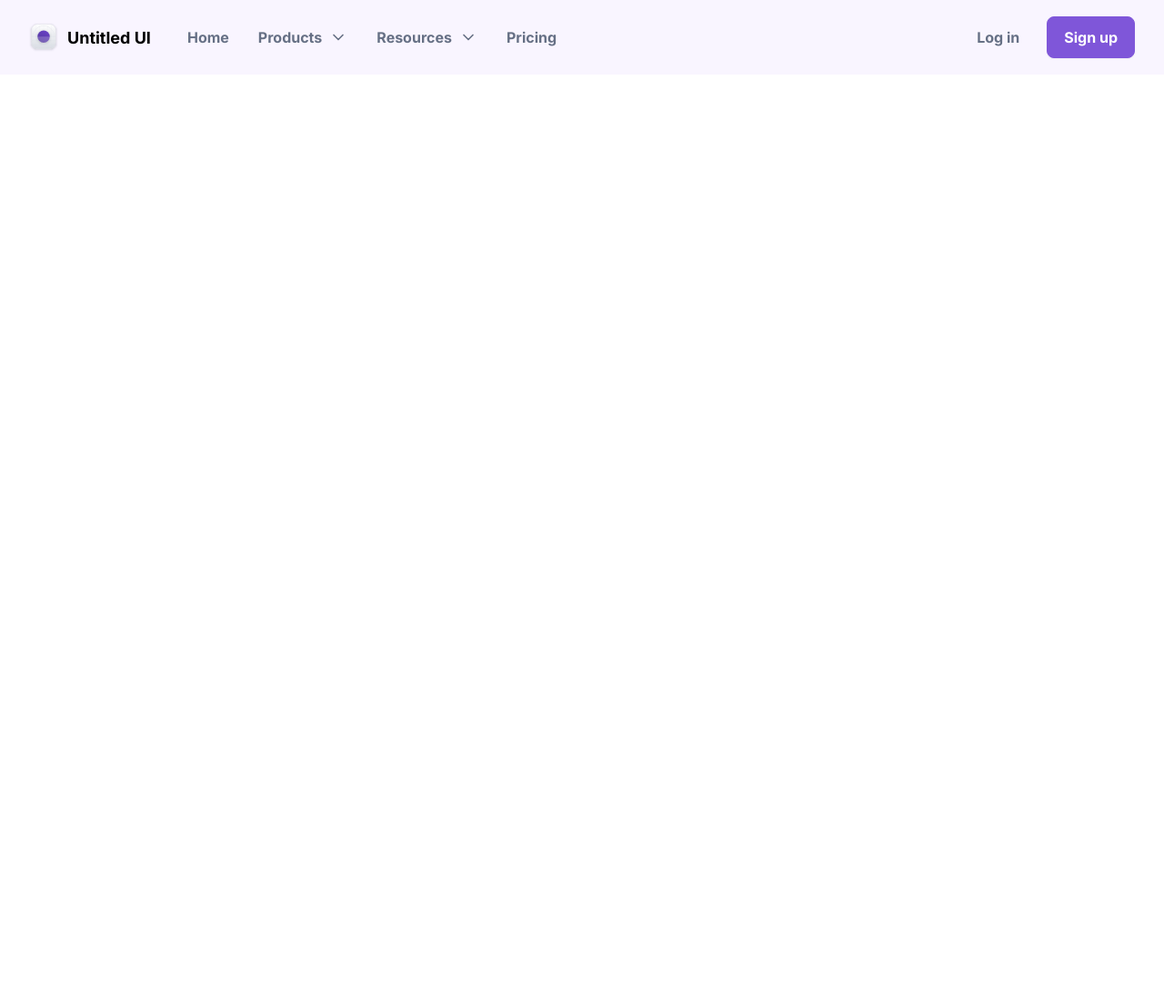
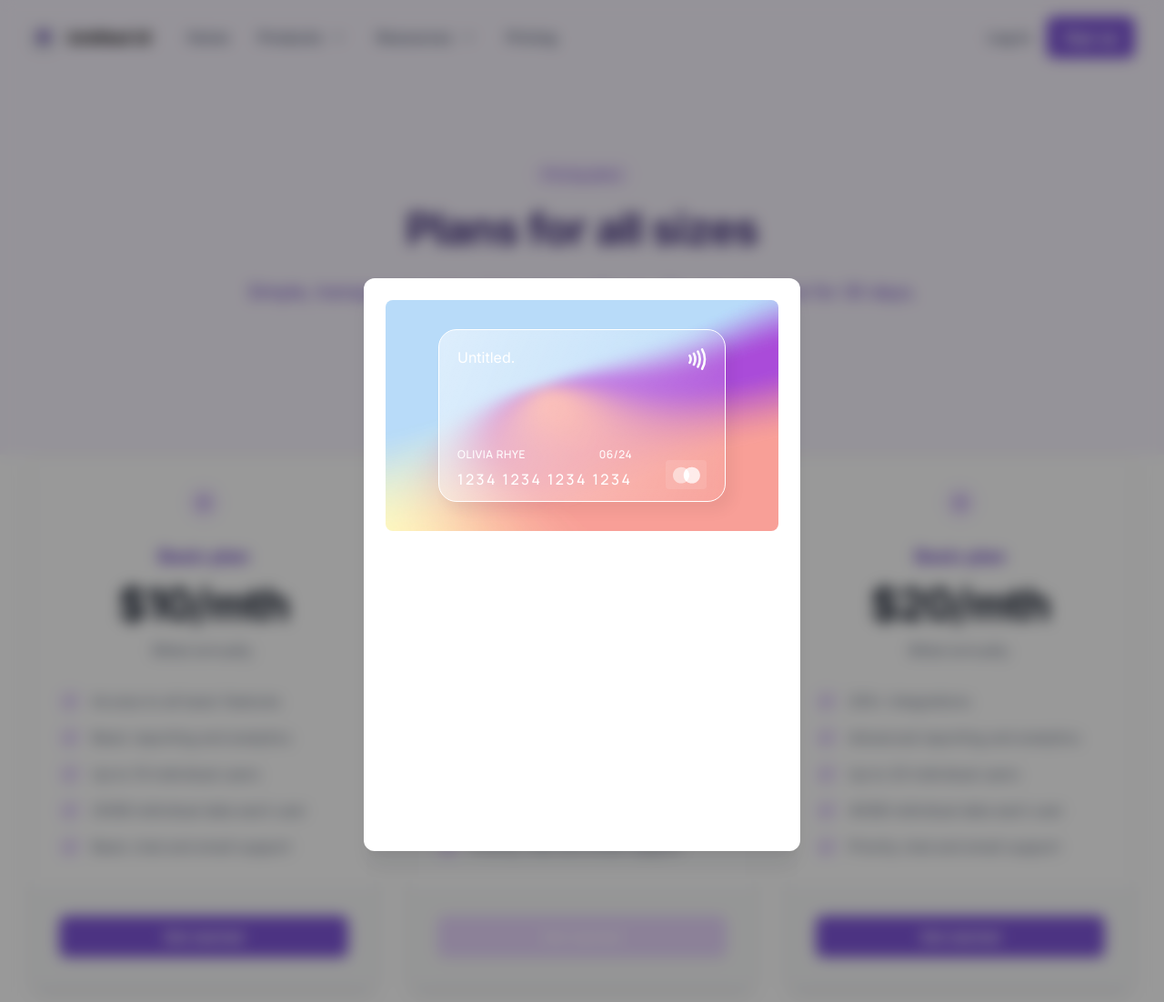
Before and after one commit to Oddi17/lessons2023, a PHP site: page / in a window 1280 px wide. Shown: the top 1102 px of the page at 91% size. Run offline with PHP 8.4, Linux system fonts and the light colour scheme.

Commit message:
закончил форму с последнего урока

```diff
--- /dev/null
+++ b/landing-example/css/library.css
@@ -0,0 +1,83 @@
+* {
+    box-sizing: border-box;
+}
+
+body {
+    margin: 0;
+    font-family: Inter;
+}
+
+.container {
+    width: 1280px;
+    margin: 0 auto;
+    padding: 0px 32px;
+}
+
+/* buttons */
+
+.button {
+    color: #667085;
+    font-size: 16px;
+    font-style: normal;
+    font-weight: 600;
+    line-height: 24px;
+    display: flex;
+    padding: 10px 18px;
+    justify-content: center;
+    align-items: center;
+    border-radius: 8px;
+}
+
+.button-primary {
+    border: 1px solid #7F56D9;
+    background: #7F56D9;
+    box-shadow: 0px 1px 2px 0px rgba(16, 24, 40, 0.05);
+    color: #fff;
+    cursor: pointer;
+    transition: all 0.5s ease;
+}
+
+.button-primary:hover {
+    background: #6941C6;
+    border: 1px solid #6941C6;
+}
+
+.button-primary:active {
+    background: #7F56D9;
+    border: 1px solid #7F56D9;
+    box-shadow: 0px 0px 0px 4px #F4EBFF, 0px 1px 2px 0px rgba(16, 24, 40, 0.05);
+}
+
+.button-primary.disabled {
+    background: #E9D7FE;
+    border: 1px solid #E9D7FE;
+    cursor: not-allowed;
+}
+
+
+/* modals */
+
+.fade {
+    position: fixed;
+    background: black;
+    top: 0;
+    height: 100vh;
+    width: 100vw;
+    background: rgba(0, 0, 0, 0.40);
+    backdrop-filter: blur(8px);
+}
+
+.modal {
+    margin: 0 auto;
+    margin-top: 50vh;
+    transform: translateY(-50%);
+
+    width: 480px;
+    padding: 24px;
+    border-radius: 12px;
+    background: #FFF;
+    min-height: 630px;
+
+    /* Shadow/xl */
+    box-shadow: 0px 8px 8px -4px rgba(16, 24, 40, 0.03), 0px 20px 24px -4px rgba(16, 24, 40, 0.08);
+}
--- a/landing-example/css/style.css
+++ b/landing-example/css/style.css
@@ -1,82 +1,316 @@
-* {
-  box-sizing: border-box;
-}
-body {
-  margin: 0;
-  font-family: Inter;
-}
-.container {
-  width: 1280px;
-  /* outline: 1px solid red; */
-  margin: 0 auto;
-  padding: 0px 32px;
+.header .container {
+  display: flex;
   justify-content: space-between;
 }
-.header .container {
-  display: flex;
-}
+
 .header {
   background: #f9f5ff;
 }
-.header-content {
-  display: flex;
-  margin: 18px 0px;
-  /* outline: 1px solid red; */
-}
+
 .header .logo {
   display: flex;
-  margin: 6px 40px 6px 0px;
+  margin: 6px 0;
   align-items: center;
 }
-.header .logo img {
+
+.header .logo__img {
   width: 32px;
+}
 
-}
 .header .logo__title {
   margin-left: 10px;
   font-size: 18px;
   font-weight: 700;
 }
+
+.header-content {
+  display: flex;
+  /* margin-top: 18px;
+    margin-bottom: 18px; */
+  margin: 18px 0;
+  /* outline: 1px solid red; */
+}
+
 .header .menu {
   display: flex;
+  margin: 6px 0;
+  align-items: center;
+  margin-left: 40px;
   gap: 32px;
-  margin: 6px 0px;
-  align-items: center;
 }
 
 .header .menu div {
-  color: #667085;
   font-size: 16px;
   font-style: normal;
   font-weight: 600;
   line-height: 24px;
+  color: #667085;
   display: flex;
   align-items: center;
 }
-.header .menu div img {
+
+.header .menu div.leveled::after {
+  content: "";
+  width: 20px;
+  height: 20px;
+  background: url("../images/chevron.svg");
   margin-left: 8px;
 }
+
+/* .header .menu div img {
+    margin-left: 8px;
+} */
+
 .header-nav {
   display: flex;
-  gap: 12px;
-  margin: 18px 0px;
+  margin: 18px 0;
 }
 
-.header-nav .button {
+/* section-1 */
+
+.pricing-plans {
+  background: #f9f5ff;
+  padding: 96px 0;
+  text-align: center;
+}
+.label {
+  display: inline-block;
+  background: #f4ebff;
+  padding: 4px 12px;
+  border-radius: 16px;
+  color: #6941c6;
+  font-size: 14px;
+  line-height: 20px;
+}
+
+.pricing-plans h1 {
+  color: #42307d;
+  font-size: 48px;
+  line-height: 60px;
+  letter-spacing: -0.96px;
+  margin-top: 16px;
+  margin-bottom: 24px;
+}
+
+.supporting-text {
+  color: #6941c6;
+  font-size: 20px;
+  font-weight: 400;
+  line-height: 30px;
+}
+
+.annual-pricing {
+  margin-top: 40px;
+  color: #42307d;
+  font-weight: 500;
+  line-height: 24px;
+  display: inline-flex;
+  align-items: center;
+}
+
+.annual-pricing span {
+  color: #6941c6;
+}
+
+/* tariffs */
+
+.tariffs {
+  margin-bottom: 96px;
+}
+
+.tariffs .container {
+  display: flex;
+  justify-content: space-between;
+}
+
+.pricing-card {
+  /* временно */
+  width: 384px;
+
+  border-radius: 16px;
+  border: 1px solid #eaecf0;
+  background: #fff;
+  /* padding: 32px; */
+  box-shadow: 0px 4px 6px -2px rgba(16, 24, 40, 0.03),
+    0px 12px 16px -4px rgba(16, 24, 40, 0.08);
+  transition: transform 0.1s linear;
+}
+
+.pricing-card:hover {
+  transform: scale(1.1);
+}
+
+.pricing-card__content {
+  padding: 32px;
+  text-align: center;
+}
+
+.pricing-card__content > img {
+  width: 40px;
+}
+
+.pricing-card__content h3 {
+  color: #6941c6;
+  font-size: 20px;
+  font-weight: 600;
+  line-height: 30px;
+  margin: 20px 0 0 0;
+}
+
+.pricing-card__content h1 {
+  color: #101828;
+  font-size: 48px;
+  font-weight: 600;
+  line-height: 60px;
+  letter-spacing: -0.96px;
+  margin: 8px 0;
+}
+
+.pricing-card__content .supporting-text {
   color: #667085;
   font-size: 16px;
-  font-style: normal;
-  font-weight: 600;
+  font-weight: 400;
+  line-height: 24px;
+}
+
+.pricing-card ul {
+  padding: 0;
+  margin-top: 32px;
+  margin-bottom: 0;
+}
+
+.pricing-card li {
+  list-style: none;
+  color: #667085;
+  font-size: 16px;
+  font-weight: 400;
   line-height: 24px;
   display: flex;
-  padding: 10px 18px;
-  justify-content: center;
   align-items: center;
+  gap: 12px;
+  margin-bottom: 16px;
+}
+
+.pricing-card li::before {
+  content: "";
+  background: url("../images/check.svg");
+  width: 24px;
+  height: 24px;
+}
+
+.pricing-card li:last-child {
+  margin: 0;
+}
+
+.pricing-card__footer {
+  padding: 32px;
+  background: #f9fafb;
+  border-bottom-left-radius: 16px;
+  border-bottom-right-radius: 16px;
+}
+
+/* toggle */
+
+.toggle {
+  border-radius: 12px;
+  background: var(--brand-600, #7f56d9);
+  width: 44px;
+  height: 24px;
+}
+
+.toggle:hover div {
+  margin-left: 2px;
+}
+
+.toggle div {
+  background: #fff;
+  height: 20px;
+  width: 20px;
+  border-radius: 50%;
+  margin-top: 2px;
+  margin-left: 22px;
+  transition: margin 0.5s ease;
+}
+
+/* section.card */
+
+section.card {
+  background: url(../images/card-bg.jfif) no-repeat;
+  /* background-size: cover; */
+  background-size: 100% 100%;
   border-radius: 8px;
+  height: 254px;
+  padding: 32px 58px;
+  color: #fff;
 }
-.header-nav .button.button-primary {
+
+.bank-card {
+  width: 100%;
+  height: 100%;
+  padding: 20px;
+  border-radius: 20px;
+  border: 1px solid #fff;
+
+  background: linear-gradient(
+    113deg,
+    rgba(255, 255, 255, 0.51) 3.51%,
+    rgba(255, 255, 255, 0) 111.71%
+  );
+
+  box-shadow: 8px 10px 16px 0px rgba(0, 0, 0, 0.05);
+  backdrop-filter: blur(6px);
+}
+
+.head-card {
+  display: flex;
+  justify-content: space-between;
+}
+.holder {
+  display: inline-block;
+  margin-top: 84px;
+}
+
+.holder__text {
+  display: flex;
+  justify-content: space-between;
+  text-align: right;
+  font-family: Manrope;
+  font-size: 12px;
+  font-style: normal;
+  font-weight: 500;
+  line-height: normal;
+  letter-spacing: 0.6px;
+  margin-bottom: 8px;
+}
+.holder__text > span {
+  text-transform: uppercase;
+}
+.holder div + div {
+  letter-spacing: 2.4px;
   color: #fff;
-  border: 1px solid #7f56d9;
-  background: #7f56d9;
-  box-shadow: 0px 1px 2px 0px rgba(16, 24, 40, 0.05);
+  font-family: Manrope;
+  font-size: 16px;
+  font-style: normal;
+  font-weight: 500;
+  line-height: normal;
+  letter-spacing: 2.4px;
 }
+.bank-card div:last-child .master__img {
+  border-radius: 4px;
+  background: rgba(255, 255, 255, 0.1);
+  width: 45.33px;
+  height: 32px;
+  text-align: center;
+  padding: 6.707px 7.523px 7.427px 8px;
+}
+.pay-pass {
+  width: 20px;
+  height: 24px;
+}
+.hold-container {
+    display: flex;
+    justify-content: space-between;
+    align-items:flex-end;
+
+
+}
--- a/landing-example/index.html
+++ b/landing-example/index.html
@@ -3,12 +3,21 @@
   <head>
     <meta charset="UTF-8" />
     <meta name="viewport" content="width=device-width, initial-scale=1.0" />
-    <title>Landing-page</title>
+    <title>Landing page</title>
+    <link rel="stylesheet" href="css/library.css" />
     <link rel="stylesheet" href="css/style.css" />
     <link rel="preconnect" href="https://fonts.googleapis.com" />
     <link rel="preconnect" href="https://fonts.gstatic.com" crossorigin />
     <link
       href="https://fonts.googleapis.com/css2?family=Inter:wght@100;400;700&display=swap"
+      rel="stylesheet"
+    />
+    <link rel="preconnect" href="https://fonts.googleapis.com" />
+    <link rel="preconnect" href="https://fonts.gstatic.com" crossorigin />
+    <link rel="preconnect" href="https://fonts.googleapis.com" />
+    <link rel="preconnect" href="https://fonts.gstatic.com" crossorigin />
+    <link
+      href="https://fonts.googleapis.com/css2?family=Manrope:wght@400;500;600;700&display=swap"
       rel="stylesheet"
     />
   </head>
@@ -17,13 +26,13 @@
       <div class="container">
         <div class="header-content">
           <div class="logo">
-            <img src="images/logo.svg" />
+            <img class="logo__img" src="images/logo.svg" alt="" />
             <div class="logo__title">Untitled UI</div>
           </div>
           <div class="menu">
             <div>Home</div>
-            <div>Products <img src="images/chevron.svg" /></div>
-            <div>Resources <img src="images/chevron.svg" /></div>
+            <div class="leveled">Products</div>
+            <div class="leveled">Resources</div>
             <div>Pricing</div>
           </div>
         </div>
@@ -33,5 +42,111 @@
         </div>
       </div>
     </div>
+    <section class="pricing-plans">
+      <div class="container">
+        <div class="heading-badge">
+          <div class="label">Pricing plans</div>
+          <h1>Plans for all sizes</h1>
+        </div>
+        <div class="supporting-text">
+          Simple, transparent pricing that grows with you. Try any plan free for
+          30 days.
+        </div>
+        <div class="annual-pricing">
+          <div class="toggle">
+            <div></div>
+          </div>
+          &nbsp;Annual pricing <span>(save 20%)</span>
+        </div>
+      </div>
+    </section>
+    <section class="tariffs">
+      <div class="container">
+        <div class="pricing-card">
+          <div class="pricing-card__content">
+            <img src="images/zap.svg" />
+            <h3>Basic plan</h3>
+            <h1>$10/mth</h1>
+            <div class="supporting-text">Billed annually.</div>
+            <ul>
+              <li>Access to all basic features</li>
+              <li>Basic reporting and analytics</li>
+              <li>Up to 10 individual users</li>
+              <li>20GB individual data each user</li>
+              <li>Basic chat and email support</li>
+            </ul>
+          </div>
+          <div class="pricing-card__footer">
+            <div class="button button-primary">Get started</div>
+          </div>
+        </div>
+        <div class="pricing-card">
+          <div class="pricing-card__content">
+            <img src="images/zap.svg" />
+            <h3>Basic plan</h3>
+            <h1>$20/mth</h1>
+            <div class="supporting-text">Billed annually.</div>
+            <ul>
+              <li>200+ integrations</li>
+              <li>Advanced reporting and analytics</li>
+              <li>Up to 20 individual users</li>
+              <li>40GB individual data each user</li>
+              <li>Priority chat and email support</li>
+            </ul>
+          </div>
+          <div class="pricing-card__footer">
+            <div class="button button-primary disabled">Get started</div>
+          </div>
+        </div>
+        <div class="pricing-card">
+          <div class="pricing-card__content">
+            <img src="images/zap.svg" />
+            <h3>Basic plan</h3>
+            <h1>$20/mth</h1>
+            <div class="supporting-text">Billed annually.</div>
+            <ul>
+              <li>200+ integrations</li>
+              <li>Advanced reporting and analytics</li>
+              <li>Up to 20 individual users</li>
+              <li>40GB individual data each user</li>
+              <li>Priority chat and email support</li>
+            </ul>
+          </div>
+          <div class="pricing-card__footer">
+            <div class="button button-primary">Get started</div>
+          </div>
+        </div>
+      </div>
+    </section>
+    <div class="fade">
+      <div class="modal">
+        <div class="content payment">
+          <section class="card">
+            <div class="bank-card">
+              <div class="head-card">
+                <div class="title">Untitled.</div>
+                <div class="pay-pass">
+                  <img src="images/pay-pass.svg" alt="" />
+                </div>
+              </div>
+              <div class="hold-container">
+                <div class="holder">
+                  <div class="holder__content">
+                    <div class="holder__text">
+                      <span>OLIVIA RHYE</span>
+                      <span>06/24</span>
+                    </div>
+                    <div>1234 1234 1234 1234</div>
+                  </div>
+                </div>
+                <div class="master__img">
+                  <img src="images/master.svg" />
+                </div>
+              </div>
+            </div>
+          </section>
+        </div>
+      </div>
+    </div>
   </body>
 </html>
```
Also changed, not shown: landing-example/images/card-bg.jfif (added), landing-example/images/check.svg (added), landing-example/images/master.svg (added), landing-example/images/pay-pass.svg (added), landing-example/images/toggle.svg (added), landing-example/images/zap.svg (added).
